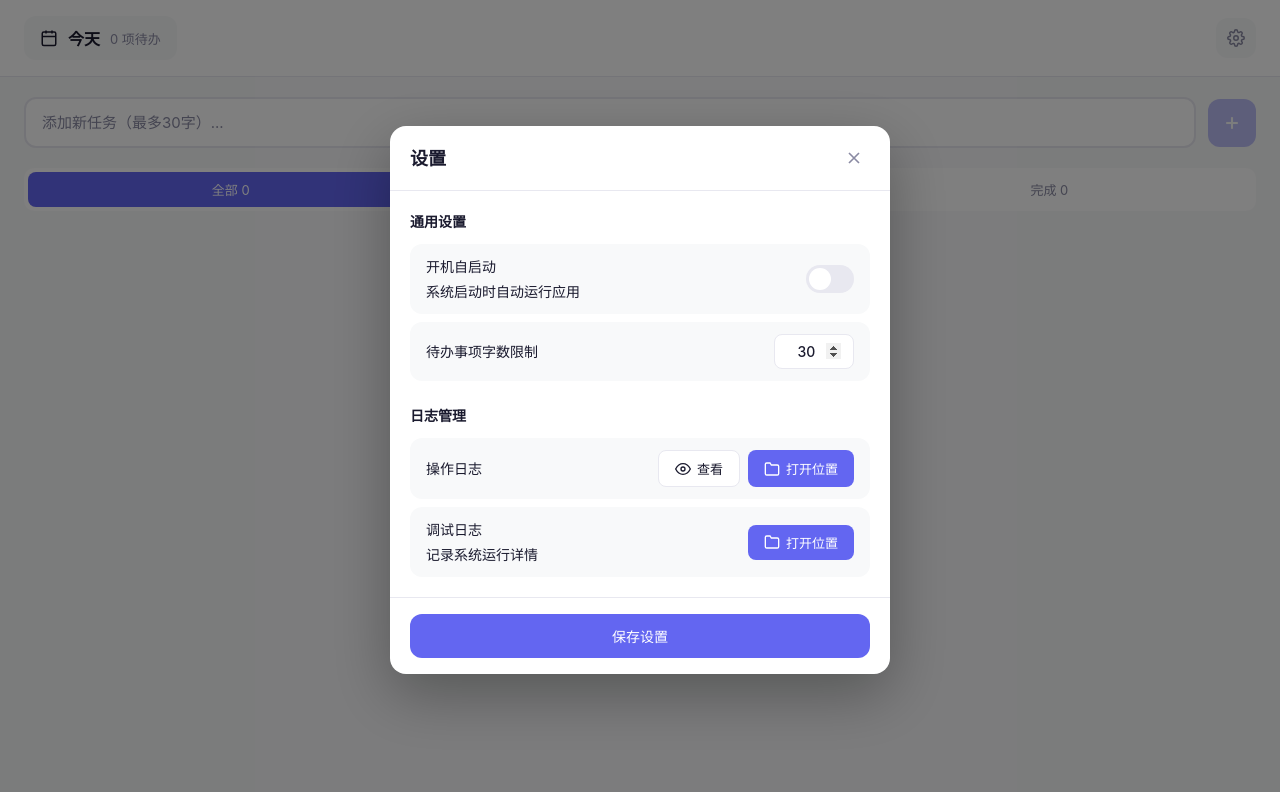
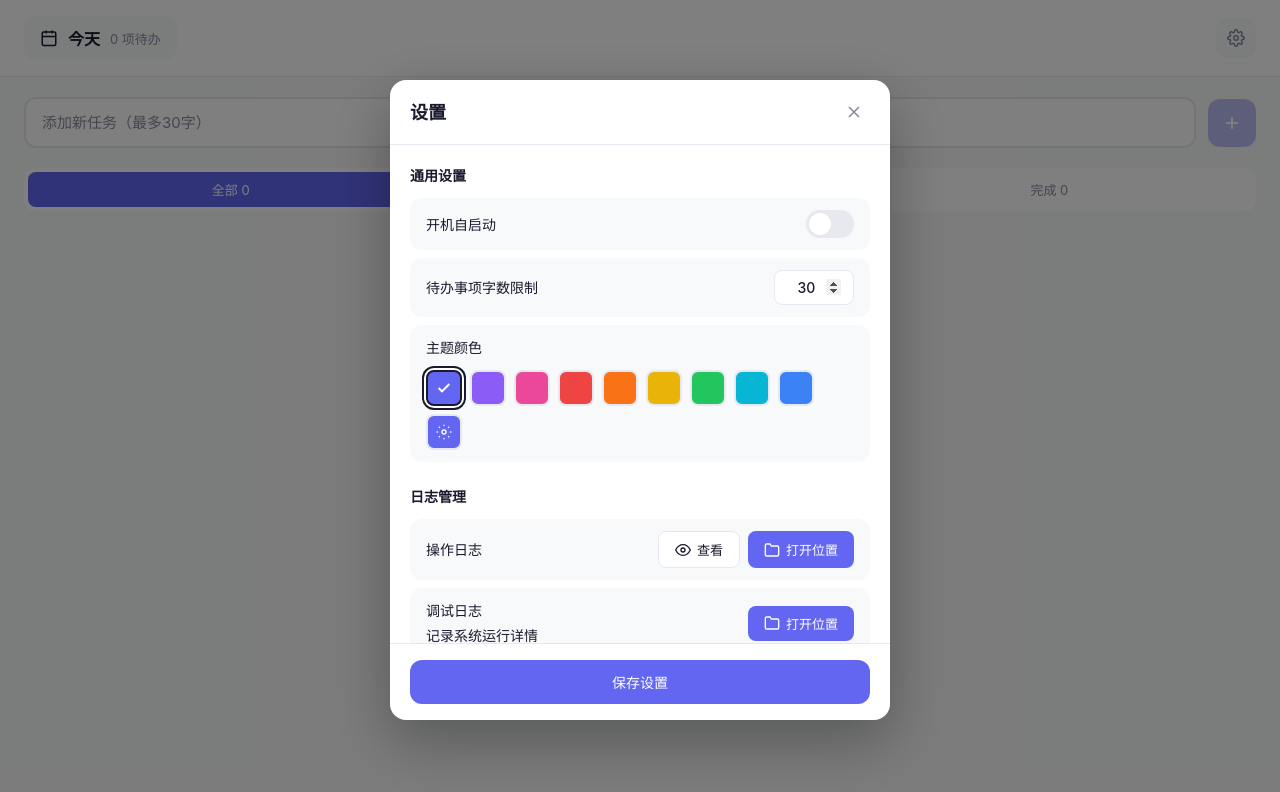
Before and after one commit to Yuuine/LiteDo, a Vue app: page / in a window 1280 px wide. Both pictures are taken after a click on the button 1236 px from the left and 38 px from the top of the page. Shown: the top 792 px of the page. Built offline with nearby package versions, Linux system fonts and the light colour scheme.

Commit message:
feat(theme): add theme color selection feature

```diff
--- a/src/App.vue
+++ b/src/App.vue
@@ -103,7 +103,7 @@ onUnmounted(() => {
             <input
               v-model="newTaskContent"
               type="text"
-              :placeholder="`添加新任务（最多${store.maxTodoLength}字）...`"
+              :placeholder="`添加新任务（最多${store.maxTodoLength}字）`"
               class="task-input"
               :maxlength="store.maxTodoLength"
             />
--- a/src/components/SettingsPanel.vue
+++ b/src/components/SettingsPanel.vue
@@ -23,7 +23,20 @@ const store = useTodoStore();
 const settings = ref({
   autoStart: false,
   maxTodoLength: 30,
+  themeColor: '#6366f1',
 });
+
+const presetColors = [
+  { name: '靛蓝', color: '#6366f1' },
+  { name: '紫罗兰', color: '#8b5cf6' },
+  { name: '玫红', color: '#ec4899' },
+  { name: '红色', color: '#ef4444' },
+  { name: '橙色', color: '#f97316' },
+  { name: '黄色', color: '#eab308' },
+  { name: '绿色', color: '#22c55e' },
+  { name: '青色', color: '#06b6d4' },
+  { name: '蓝色', color: '#3b82f6' },
+];
 
 const showOperationLog = ref(false);
 
@@ -37,9 +50,19 @@ async function loadSettings() {
     if (savedSettings) {
       settings.value = { ...settings.value, ...JSON.parse(savedSettings) };
     }
+    applyThemeColor(settings.value.themeColor);
   } catch (e) {
     console.error('Failed to load settings:', e);
   }
+}
+
+function applyThemeColor(color: string) {
+  document.documentElement.style.setProperty('--accent-color', color);
+}
+
+function selectColor(color: string) {
+  settings.value.themeColor = color;
+  applyThemeColor(color);
 }
 
 async function handleSave() {
@@ -48,6 +71,7 @@ async function handleSave() {
     const oldSettings = oldSettingsStr ? JSON.parse(oldSettingsStr) : {};
     const oldMaxTodoLength = oldSettings.maxTodoLength || 30;
     const oldAutoStart = oldSettings.autoStart || false;
+    const oldThemeColor = oldSettings.themeColor || '#6366f1';
 
     localStorage.setItem('app_settings', JSON.stringify(settings.value));
     store.maxTodoLength = settings.value.maxTodoLength;
@@ -58,6 +82,9 @@ async function handleSave() {
     }
     if (settings.value.maxTodoLength !== oldMaxTodoLength) {
       changes.push(`字数限制: ${oldMaxTodoLength}字 → ${settings.value.maxTodoLength}字`);
+    }
+    if (settings.value.themeColor !== oldThemeColor) {
+      changes.push(`主题颜色: ${oldThemeColor} → ${settings.value.themeColor}`);
     }
 
     if (changes.length > 0) {
@@ -130,7 +157,6 @@ async function openDebugLogLocation() {
             <div class="setting-item">
               <div class="setting-info">
                 <span class="setting-label">开机自启动</span>
-                <span class="setting-desc">系统启动时自动运行应用</span>
               </div>
               <label class="toggle">
                 <input type="checkbox" v-model="settings.autoStart" />
@@ -149,6 +175,40 @@ async function openDebugLogLocation() {
                 max="200"
                 class="number-input"
               />
+            </div>
+
+            <div class="setting-item theme-color-setting">
+              <div class="setting-info">
+                <span class="setting-label">主题颜色</span>
+              </div>
+              <div class="theme-colors">
+                <button
+                  v-for="preset in presetColors"
+                  :key="preset.color"
+                  class="color-btn"
+                  :class="{ active: settings.themeColor === preset.color }"
+                  :style="{ backgroundColor: preset.color }"
+                  :title="preset.name"
+                  @click="selectColor(preset.color)"
+                  type="button"
+                >
+                  <svg v-if="settings.themeColor === preset.color" width="16" height="16" viewBox="0 0 24 24" fill="none" stroke="white" stroke-width="3">
+                    <polyline points="20 6 9 17 4 12"/>
+                  </svg>
+                </button>
+                <label class="color-btn custom-color" :style="{ backgroundColor: settings.themeColor }" title="自定义颜色">
+                  <input
+                    type="color"
+                    v-model="settings.themeColor"
+                    @input="applyThemeColor(settings.themeColor)"
+                    class="color-picker"
+                  />
+                  <svg width="16" height="16" viewBox="0 0 24 24" fill="none" stroke="white" stroke-width="2">
+                    <circle cx="12" cy="12" r="3"/>
+                    <path d="M12 1v2M12 21v2M4.22 4.22l1.42 1.42M18.36 18.36l1.42 1.42M1 12h2M21 12h2M4.22 19.78l1.42-1.42M18.36 5.64l1.42-1.42"/>
+                  </svg>
+                </label>
+              </div>
             </div>
           </section>
 
@@ -471,4 +531,55 @@ async function openDebugLogLocation() {
 .number-input::-webkit-outer-spin-button {
   opacity: 1;
 }
+
+.theme-color-setting {
+  flex-direction: column;
+  align-items: flex-start;
+  gap: 12px;
+}
+
+.theme-colors {
+  display: flex;
+  gap: 8px;
+  flex-wrap: wrap;
+  width: 100%;
+}
+
+.color-btn {
+  width: 36px;
+  height: 36px;
+  border: 2px solid var(--border-color);
+  border-radius: 8px;
+  cursor: pointer;
+  display: flex;
+  align-items: center;
+  justify-content: center;
+  transition: all 0.2s;
+  position: relative;
+}
+
+.color-btn:hover {
+  transform: scale(1.1);
+  border-color: var(--text-primary);
+}
+
+.color-btn.active {
+  border-color: var(--text-primary);
+  box-shadow: 0 0 0 2px var(--bg-primary), 0 0 0 4px var(--text-primary);
+}
+
+.custom-color {
+  position: relative;
+  overflow: hidden;
+}
+
+.color-picker {
+  position: absolute;
+  top: 0;
+  left: 0;
+  width: 100%;
+  height: 100%;
+  opacity: 0;
+  cursor: pointer;
+}
 </style>
--- a/src/main.ts
+++ b/src/main.ts
@@ -3,6 +3,22 @@ import { createPinia } from "pinia";
 import App from "./App.vue";
 import "./styles/main.css";
 
+function loadAndApplyTheme() {
+  try {
+    const savedSettings = localStorage.getItem('app_settings');
+    if (savedSettings) {
+      const settings = JSON.parse(savedSettings);
+      if (settings.themeColor) {
+        document.documentElement.style.setProperty('--accent-color', settings.themeColor);
+      }
+    }
+  } catch (e) {
+    console.error('Failed to load theme:', e);
+  }
+}
+
+loadAndApplyTheme();
+
 const app = createApp(App);
 app.use(createPinia());
 app.mount("#app");
```
